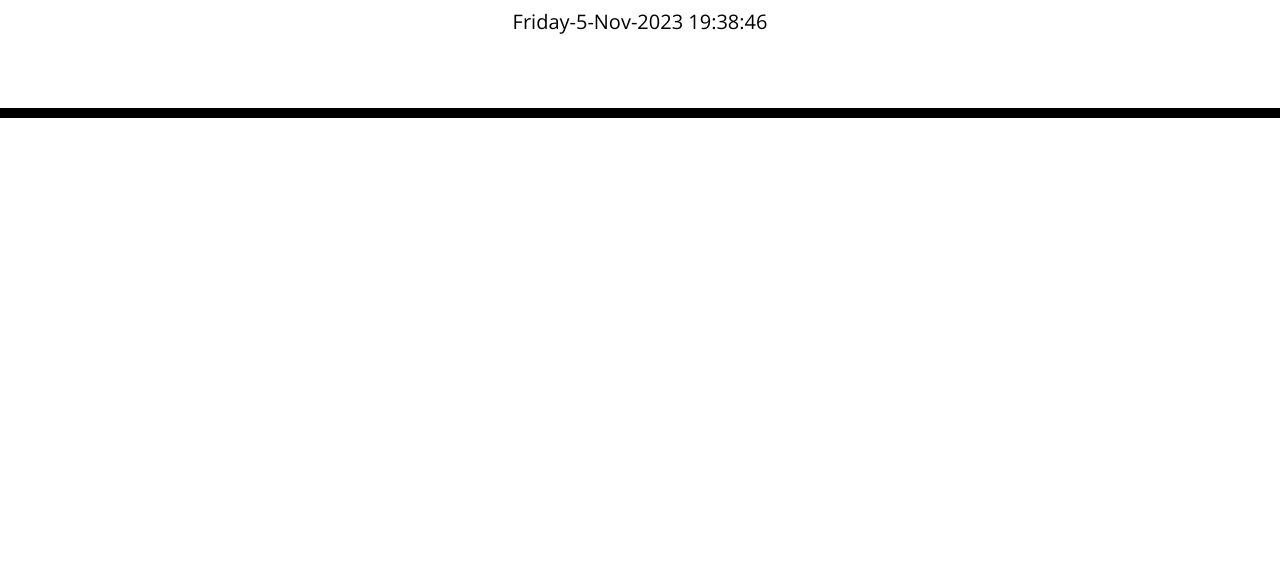
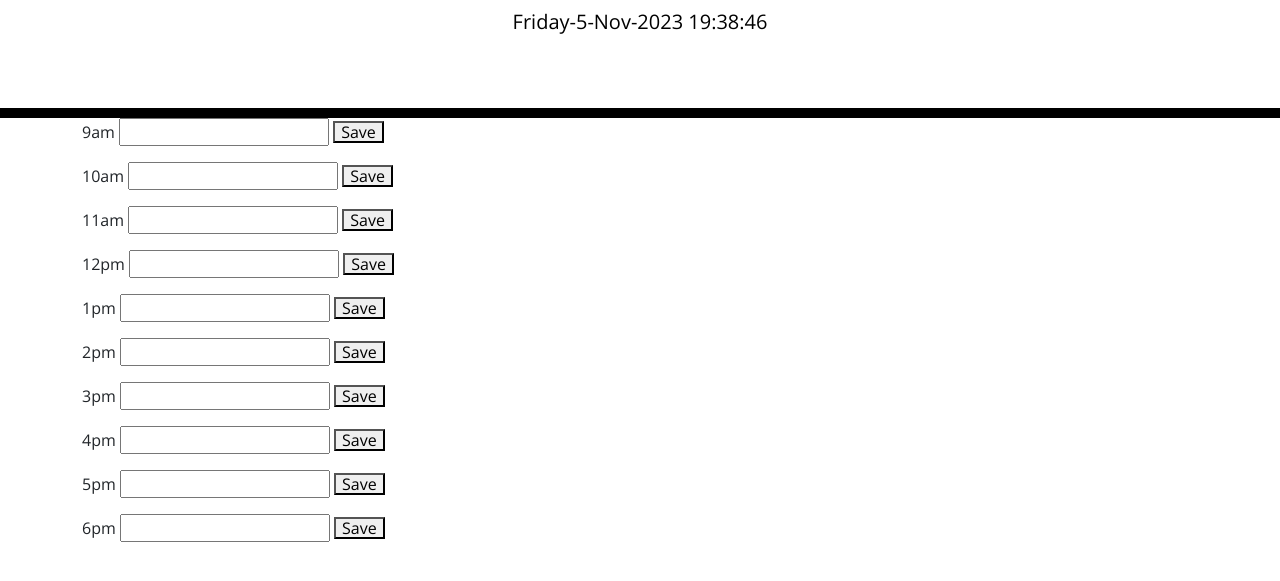
Before and after one commit to Greenie115/work-day-scheduler, a plain HTML site: page index.html in a window 1280 px wide. Shown: the part 169-750 px from the top of the page. Drawn offline with nearby package versions, Linux system fonts and the light colour scheme.

Commit message:
HTML hours added

```diff
--- a/index.html
+++ b/index.html
@@ -33,6 +33,47 @@
     </header>
     <div class="container">
       <!-- Timeblocks go here -->
+      <p>9am
+        <input type="text">
+        <button>Save</button>
+      </p>
+      <p>10am
+        <input type="text">
+        <button>Save</button>
+      </p>
+      <p>11am
+        <input type="text">
+        <button>Save</button>
+      </p>
+      <p>12pm
+        <input type="text">
+        <button>Save</button>
+      </p>
+      <p>1pm
+        <input type="text">
+        <button>Save</button>
+      </p>
+      <p>2pm
+        <input type="text">
+        <button>Save</button>
+      </p>
+      <p>3pm
+        <input type="text">
+        <button>Save</button>
+      </p>
+      <p>4pm
+        <input type="text">
+        <button>Save</button>
+      </p>
+      <p>5pm
+        <input type="text">
+        <button>Save</button>
+      </p>
+      <p>6pm
+        <input type="text">
+        <button>Save</button>
+      </p>
+
     </div>
 
     <script src="https://code.jquery.com/jquery-3.4.1.min.js"></script>
```
